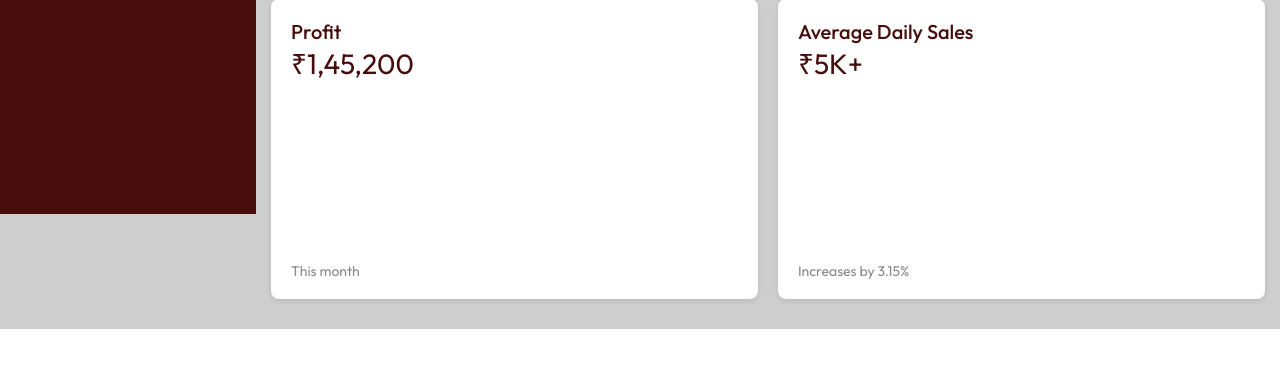
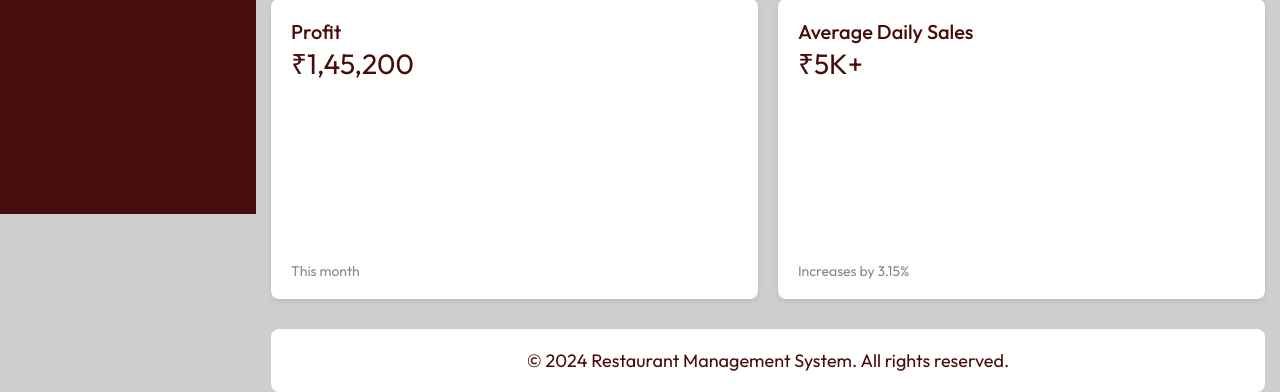
Before and after one commit to rajvi418/Restaurant-PHP, a PHP site: page /Pages/Dashboard.html in a window 1280 px wide. Shown: the part 586-978 px from the top of the page. Before the commit the page ends 915 px from the top, so only its background shows below. Run offline with PHP 8.4, Linux system fonts and the light colour scheme.

Commit message:
Add footer to Dashboard with copyright notice and style adjustments

```diff
--- a/CSS/style.css
+++ b/CSS/style.css
@@ -177,7 +177,6 @@ body {
     display: flex;
     flex-direction: column;
     width: 49%;
-    margin-bottom: 30px;
     height: 300px;
     justify-content: flex-start;
 }
@@ -191,3 +190,13 @@ body {
     font-size: 28px;
     margin-bottom: 100px;
 }
+
+footer {
+    text-align: center;
+    border-radius: 8px;
+    padding: 20px;
+    background-color: white;
+    color: #470c0c;
+    width: 100%;
+    font-size: 18px;
+}
--- a/Pages/Dashboard.html
+++ b/Pages/Dashboard.html
@@ -86,7 +86,11 @@
                 </div>
             </div>
             </div>
+            <footer class="dashboard-footer">
+                <p>&copy; 2024 Restaurant Management System. All rights reserved.</p>
+            </footer>
         </section>
+
     </section>
 </body>
 
```
